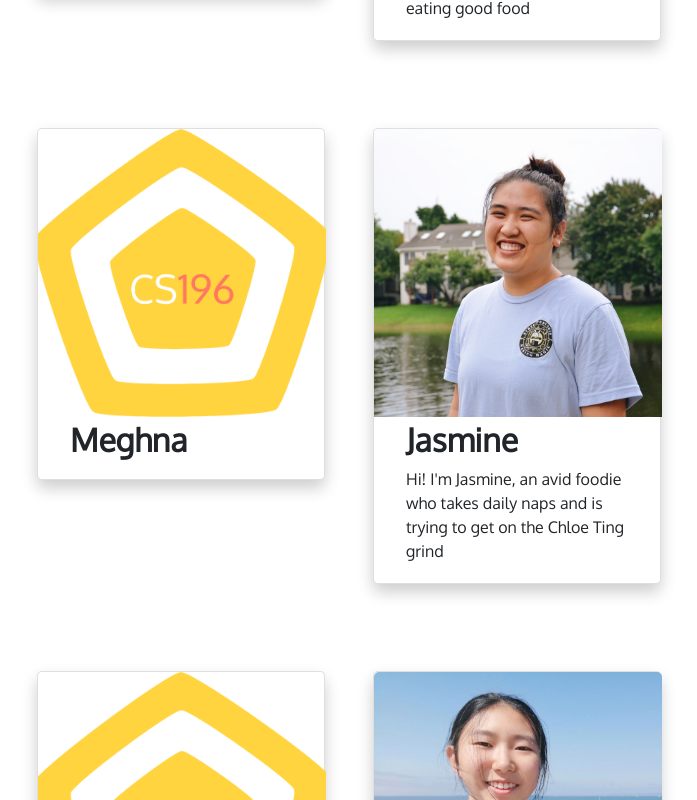
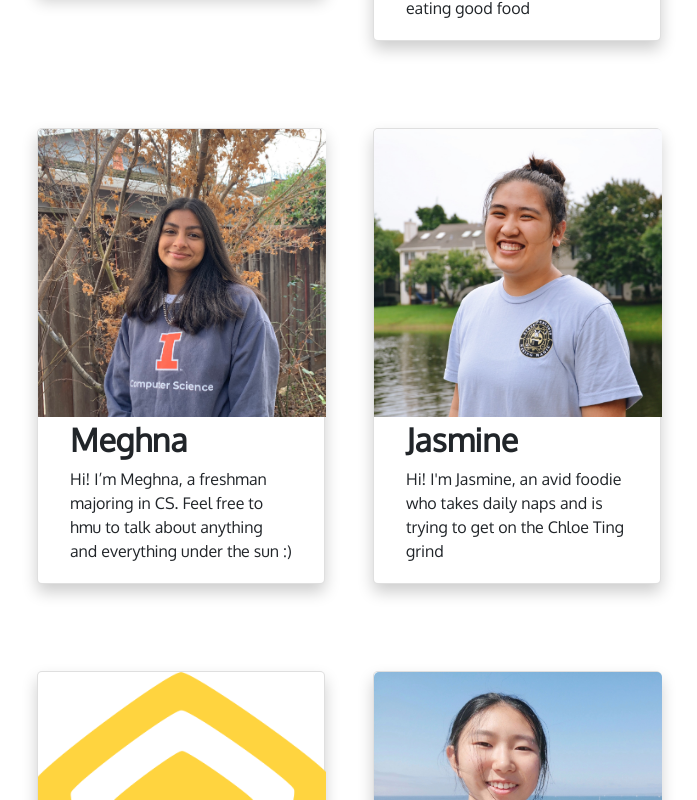
Before and after one commit to CS196Illinois/official-website, an Angular app in the folder frontend/: page /staff in a window 1280 px wide. Shown: the part 2180-2980 px from the top of the page, without its empty margins (451-1148 px from the left). Built offline with nearby package versions, Linux system fonts and the light colour scheme.

Commit message:
Restructure files

```diff
--- a/frontend/src/app/components/lectures-table/lectures-table.component.ts
+++ b/frontend/src/app/components/lectures-table/lectures-table.component.ts
@@ -1,5 +1,5 @@
 import { Component, OnInit } from '@angular/core';
-import * as data from './lectures.json';
+import * as data from '../../../assets/lectures.json';
 import { faChalkboard, faVideo, faCode, faTimes } from '@fortawesome/free-solid-svg-icons';
 
 @Component({
--- a/frontend/src/app/pages/staff/staff.component.ts
+++ b/frontend/src/app/pages/staff/staff.component.ts
@@ -1,5 +1,5 @@
 import { Component, OnInit } from '@angular/core';
-import * as data from './staff.json';
+import * as data from '../../../assets/staff.json';
 
 @Component({
   selector: 'app-staff',
--- a/frontend/src/app/pages/staff/staff.json
+++ b/frontend/src/assets/staff.json
@@ -42,8 +42,8 @@
         },
         {
             "name" : "Meghna",
-            "bio" : "",
-            "picture" : "logo.png"
+            "bio" : "Hi! I’m Meghna, a freshman majoring in CS. Feel free to hmu to talk about anything and everything under the sun :)",
+            "picture" : "meghna.jpg"
         },
         {
             "name" : "Jasmine",
@@ -133,7 +133,7 @@
         {
             "name" : "Jonah",
             "bio" : "Passionate about Machine Learning. Enjoys Golf, Tennis, and Surfing. Occasionally plays Chess and Piano. Cruising through life sleep-deprived.",
-            "picture" : "logo.png"
+            "picture" : "jonah.jpg"
         },
         {
             "name" : "Faraz",
```
Also changed, not shown: frontend/src/app/components/lectures-table/lecture_data.csv (deleted), frontend/src/app/components/lectures-table/readme.md (deleted), frontend/src/assets/lectures.json (renamed from frontend/src/app/components/lectures-table/lectures.json), 1 other file (tests, documents, lock files or other folders).
